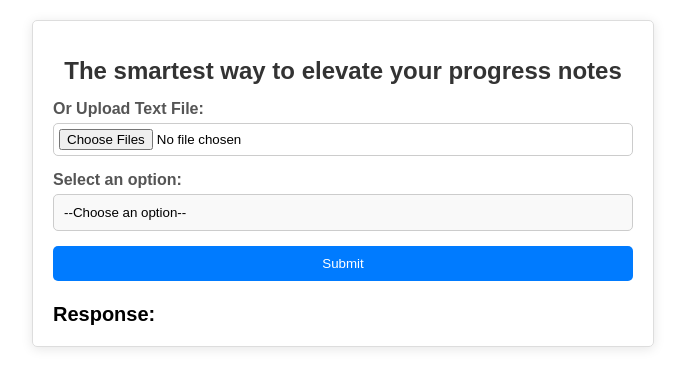
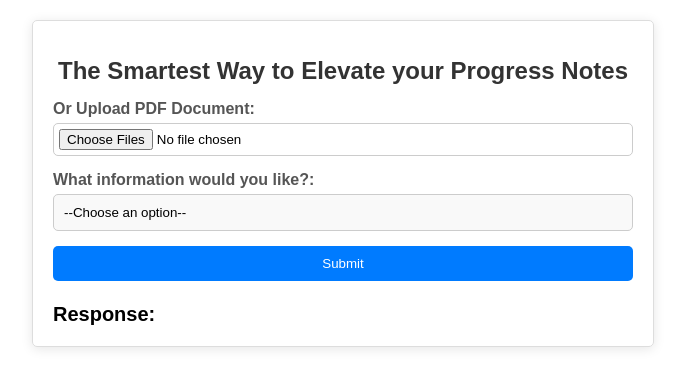
Before and after one commit to avigewirtz/billing, a React (Create React App) app: page / in a window 1280 px wide. Shown: the top 388 px of the page, without its empty margins (297-982 px from the left). Built offline with nearby package versions, Linux system fonts and the light colour scheme.

Commit message:
CPT codes and other minor updates

```diff
--- a/src/pages/HomePage.js
+++ b/src/pages/HomePage.js
@@ -110,7 +110,7 @@ function HomePage() {
             {error && <div className="error">{error}</div>}
 
             <main>
-                <h1>The smartest way to elevate your progress notes</h1>
+                <h1>The Smartest Way to Elevate your Progress Notes</h1>
 
                 {notes.map((note, index) => (
                     <div key={index}>
@@ -119,16 +119,16 @@ function HomePage() {
                     </div>
                 ))}
 
-                <label>Or Upload Text File:</label>
+                <label>Or Upload PDF Document:</label>
                 <input type="file" accept=".pdf" onChange={handleFileChange} multiple />
 
-                <label>Select an option:</label>
+                <label>What information would you like?:</label>
                 <select onChange={handleOptionChange}>
                     <option value="">--Choose an option--</option>
-                    <option value="1">Diagnosis</option>
-                    <option value="2">ICD10 Codes</option>
-                    <option value="3">Medicare verbiage if the patient can benefit for physical therapy based off the patient's diagnoses.</option>
-                    <option value="4">Spell check</option>
+                    <option value="1">Patient's iagnosis</option>
+                    <option value="2">ICD10 and CPT Codes</option>
+                    <option value="3">Medicare verbiage if the patient can benefit for physical therapy.</option>
+                    <option value="4">Spell chec of the progress note</option>
                     <option value="5">Care plan</option>
                 </select>
 
```
